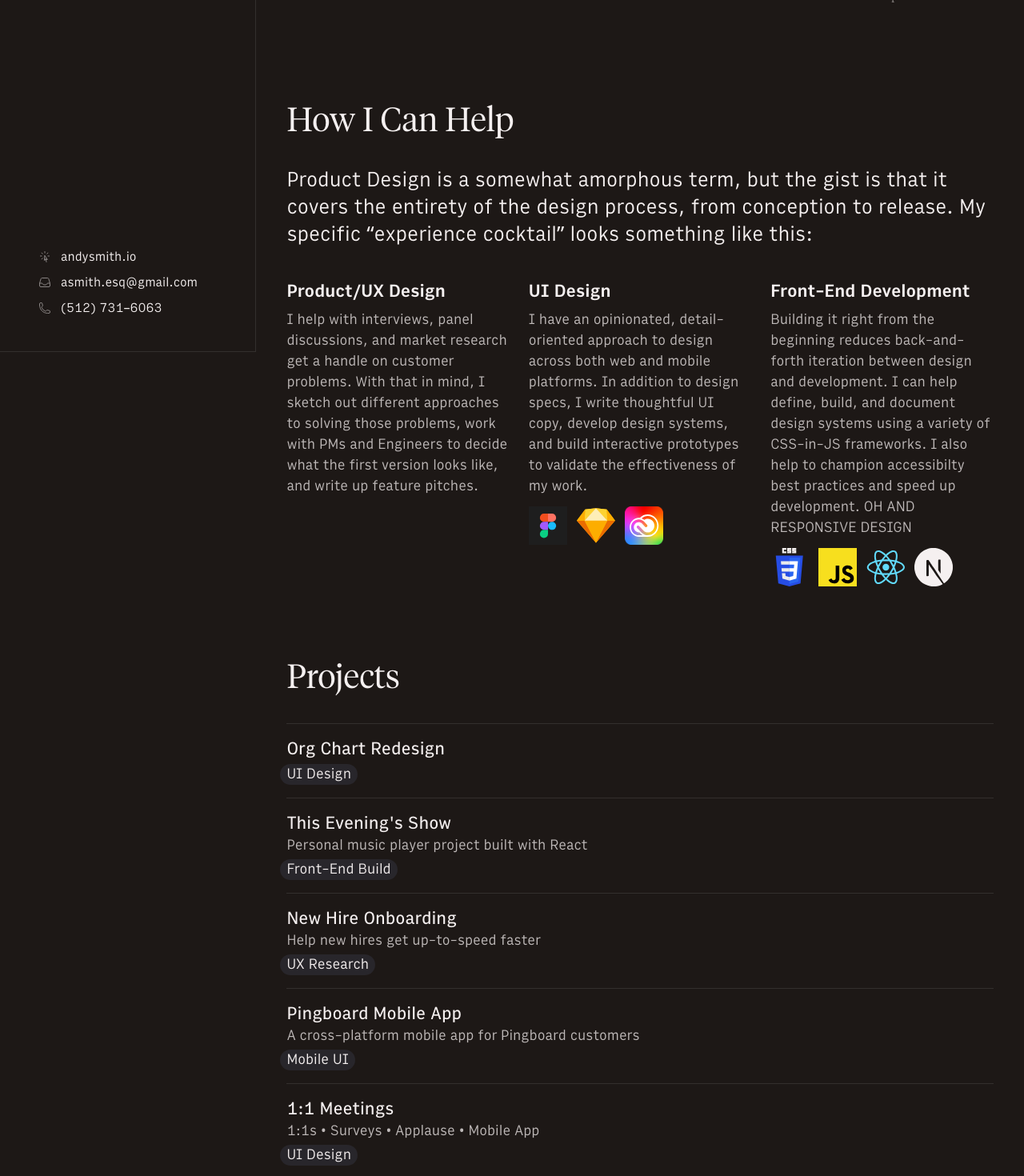
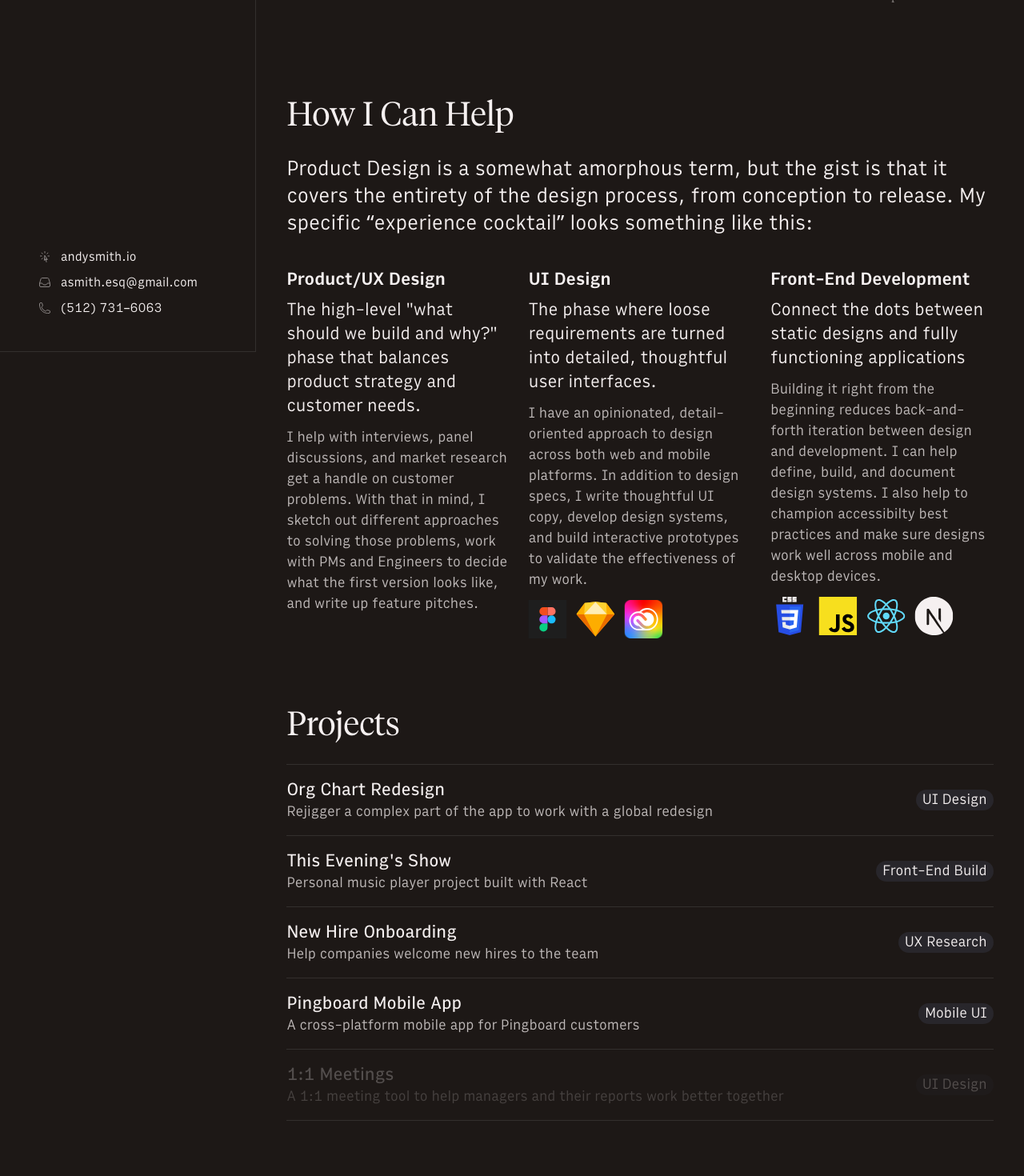
Before and after one commit to andyra/andysmith, a Next.js app: page / in a window 1280 px wide. Shown: the part 360-1830 px from the top of the page at 80% size. After the commit the page ends 1799 px from the top, so only its background shows below. Built offline with nearby package versions, Linux system fonts and the light colour scheme.

Commit message:
More content polish

```diff
--- a/components/Content.jsx
+++ b/components/Content.jsx
@@ -44,7 +44,7 @@ export const SubSection = ({ children, count, title }) => (
   <>
     <h2 className="font-bold font-sans mb-24 relative">
       {count && (
-        <span className="absolute -left-12 top-2 -translate-x-full font-normal text-sm opacity-50">
+        <span className="absolute -left-12 top-2 -translate-x-full font-normal text-sm opacity-50 hidden xs:block">
           {count}
         </span>
       )}
--- a/constants.js
+++ b/constants.js
@@ -63,7 +63,7 @@ export const HOW_I_CAN_HELP = [
   {
     title: "Front-End Development",
     description: `Connect the dots between static designs and fully functioning applications`,
-    notes: `Building it right from the beginning reduces back-and-forth iteration between design and development. I can help define, build, and document design systems using a variety of CSS-in-JS frameworks. I also help to champion accessibilty best practices and speed up development. OH AND RESPONSIVE DESIGN`,
+    notes: `Building it right from the beginning reduces back-and-forth iteration between design and development. I can help define, build, and document design systems. I also help to champion accessibilty best practices and make sure designs work well across mobile and desktop devices.`,
     logos: [
       {
         title: "CSS",
@@ -90,7 +90,8 @@ export const PROJECTS = [
     title: "Org Chart Redesign",
     image: "",
     href: "/projects/org-chart-redesign",
-    details: "",
+    details:
+      "Rejigger a complex part of the app to work with a global redesign",
     category: "UI Design",
   },
   {
@@ -104,7 +105,7 @@ export const PROJECTS = [
     title: "New Hire Onboarding",
     image: "",
     href: "/projects/onboarding",
-    details: "Help new hires get up-to-speed faster",
+    details: "Help companies welcome new hires to the team",
     category: "UX Research",
   },
   {
@@ -113,13 +114,13 @@ export const PROJECTS = [
     href: "/projects/pingboard-mobile",
     details: "A cross-platform mobile app for Pingboard customers",
     category: "Mobile UI",
-    disabled: true,
   },
   {
     title: "1:1 Meetings",
     image: "",
     href: "/projects/meetings",
-    details: "1:1s • Surveys • Applause • Mobile App",
+    details:
+      "A 1:1 meeting tool to help managers and their reports work better together",
     category: "UI Design",
     disabled: true,
   },
--- a/pages/index.jsx
+++ b/pages/index.jsx
@@ -5,6 +5,7 @@ import cn from "classnames";
 import slugify from "slugify";
 import { ArrowRightIcon } from "@heroicons/react/24/outline";
 import Button from "components/Button";
+import { WideDude } from "components/Content";
 import Tooltip from "components/Tooltip";
 
 // TODO: Button/link component
@@ -57,11 +58,14 @@ const Home = () => {
           My specific &ldquo;experience cocktail&rdquo; looks something like
           this:
         </p>
-        <ul className="grid grid-cols-1 xl:grid-cols-3 gap-32 lg:gap-sm">
+        <WideDude
+          as="ul"
+          className="grid grid-cols-1 xl:grid-cols-3 gap-32 lg:gap-sm"
+        >
           {HOW_I_CAN_HELP.map((skill, i) => (
             <li className="flex flex-col" key={skill.title}>
               <h3 className="font-sans font-semibold lg:mb-8">{skill.title}</h3>
-              <p className="mb-12 hidden">{skill.description}</p>
+              <p className="mb-12 ">{skill.description}</p>
               <p className="text-sm text-primary-75">{skill.notes}</p>
               {skill.logos.length > 0 && (
                 <ul className="flex gap-12 mt-12">
@@ -79,7 +83,7 @@ const Home = () => {
               )}
             </li>
           ))}
-        </ul>
+        </WideDude>
       </section>
 
       <section className="py-base">
@@ -89,21 +93,25 @@ const Home = () => {
             <li key={project.title}>
               <Link
                 href={project.href}
-                className="sm:flex items-center py-16 group transition"
+                className={cn(
+                  "block py-16",
+                  "sm:flex items-center group transition",
+                  project.disabled && "opacity-25 pointer-events-none"
+                )}
               >
                 <div className="flex-1">
-                  <div className="font-medium group-hover:text-secondary transition">
+                  <div className="flex items-center gap-12 font-medium group-hover:text-secondary transition">
                     {project.title}
+                    <span className="text-secondary opacity-0 -translate-x-8 transition group-hover:opacity-100 group-hover:translate-x-0">
+                      <ArrowRightIcon className="h-24 w-24" />
+                    </span>
                   </div>
                   <div className="text-sm text-primary-75">
                     {project.details}
                   </div>
-                  <span className="inline-block rounded-full px-8 -ml-8 bg-secondary-10 text-sm">
-                    {project.category}
-                  </span>
                 </div>
-                <span className="text-secondary opacity-0 -translate-x-8 transition group-hover:opacity-100 group-hover:translate-x-0">
-                  <ArrowRightIcon className="h-24 w-24" />
+                <span className="inline-block rounded-full px-8 -ml-8 bg-secondary-10 text-sm">
+                  {project.category}
                 </span>
               </Link>
             </li>
--- a/pages/projects/meetings.jsx
+++ b/pages/projects/meetings.jsx
@@ -1,13 +1,11 @@
 import Link from "next/link";
-import Callout from "components/Callout";
 import ProjectHeader from "components/ProjectHeader";
-import { Divider, Section } from "components/Content";
+import { Callout, Section } from "components/Content";
 
 const Meetings = ({ metaTitle }) => {
   return (
     <>
       <ProjectHeader title={metaTitle} description="" />
-      <Section heading="What's the Problem?" i="01" columns={1}></Section>
     </>
   );
 };
@@ -17,7 +15,7 @@ export default Meetings;
 export async function getStaticProps(context) {
   return {
     props: {
-      metaTitle: "Meetings",
+      metaTitle: "1:1 Meetings",
     },
   };
 }
--- a/pages/projects/onboarding.jsx
+++ b/pages/projects/onboarding.jsx
@@ -286,7 +286,10 @@ const Onboarding = ({ metaTitle }) => {
           <ul className="w-full xl:w-auto flex-1 flex gap-16 xl:flex-col">
             {["A", "B", "C"].map((item) => (
               <li
-                className="flex-1 xl:flex-none border-2 border-primary-25 p-16 rounded"
+                className={cn(
+                  "flex-1 xl:flex-none border-2 border-primary-25 p-16 rounded",
+                  item === "C" && "hidden xs:block"
+                )}
                 key={item}
               >
                 <div className="font-medium text-primary-75">
--- a/pages/projects/org-chart-redesign.jsx
+++ b/pages/projects/org-chart-redesign.jsx
@@ -80,7 +80,7 @@ const OrgChart = ({ metaTitle }) => (
           </span>
           <span className="bg-secondary-75 h-12 w-48" />
           <span className="bg-secondary-75 h-12 w-64" />
-          <span className="bg-secondary-75 h-12 w-96" />
+          <span className="bg-secondary-75 h-12 w-96 hidden xs:block" />
           <span className="bg-primary-10 h-20 w-20 rounded-full flex-shrink-0 ml-auto" />
           <span className="bg-primary-10 h-20 w-20 rounded-full flex-shrink-0" />
         </nav>
@@ -198,10 +198,13 @@ const OrgChart = ({ metaTitle }) => (
       <SubSection title="Private Org Chart Toolbar" count="04">
         <p>
           Private org charts include additional controls in a toolbar that
-          overrides the old primary nav. Is there a way we can consolidate these
-          additional controls with the existing org chart toolbar and still keep
-          the primary nav? This would make the experience more consistent
-          between public and private org charts and remove one of the toolbars.
+          overrides the old primary nav.
+        </p>
+        <p>
+          Is there a way we can consolidate these additional controls with the
+          existing org chart toolbar and still keep the primary nav? This would
+          make the experience more consistent between public and private org
+          charts and remove one of the toolbars.
         </p>
         <Figure caption="Can we remove this specialized toolbar on private org charts?">
           <Image
--- a/pages/projects/tes.jsx
+++ b/pages/projects/tes.jsx
@@ -161,8 +161,11 @@ const Tes = ({ metaTitle }) => {
           The two main challenges were getting the backend and front-end talking
           to each other reliably, and managing the audio player state. GraphQL
           and Apollo Client (a library I used to work with the GraphQL data)
-          were new territory for me. I can&apos;t say I mastered these
-          technologies, but I no longer fear them. And that&apos;s something.
+          were new territory for me.
+        </p>
+        <p>
+          I can&apos;t say I mastered these technologies, but I no longer fear
+          them. And that&apos;s something.
         </p>
         <p>
           <strong>Next up</strong>: wrangling GraphQL mutations so we can create
--- a/tailwind.config.js
+++ b/tailwind.config.js
@@ -105,7 +105,7 @@ module.exports = {
     // Overrides
     fontSize: {
       "2xl": ["64px", { lineHeight: "1.15" }],
-      xl: ["42px", { lineHeight: "1.5" }],
+      xl: ["42px", { lineHeight: "1.15" }],
       lg: ["26px", { lineHeight: "34px" }],
       base: ["22px", { lineHeight: "30px" }],
       sm: ["18px", { lineHeight: "26px" }],
```
Also changed, not shown: components/Nav.jsx (+18 -8 lines).
